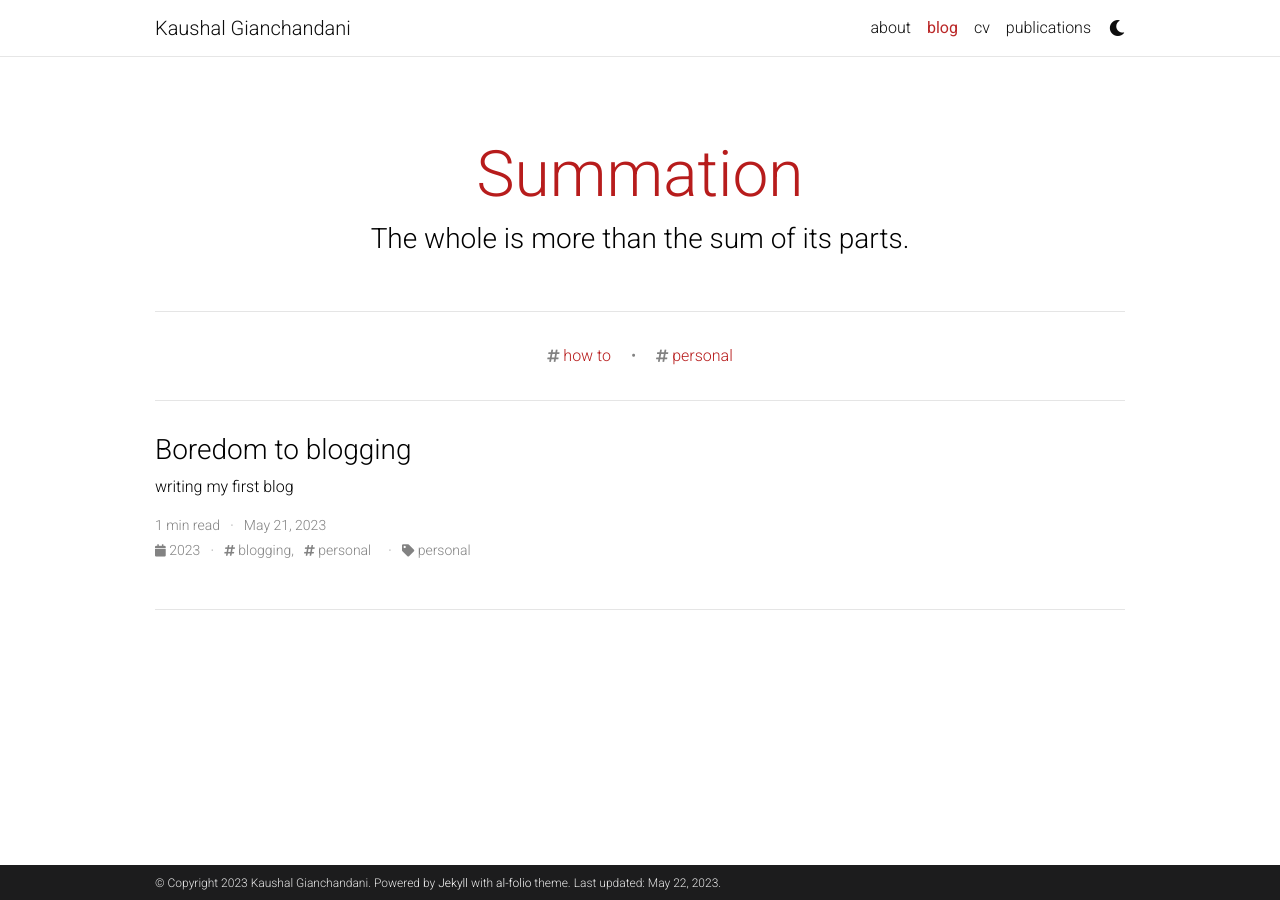
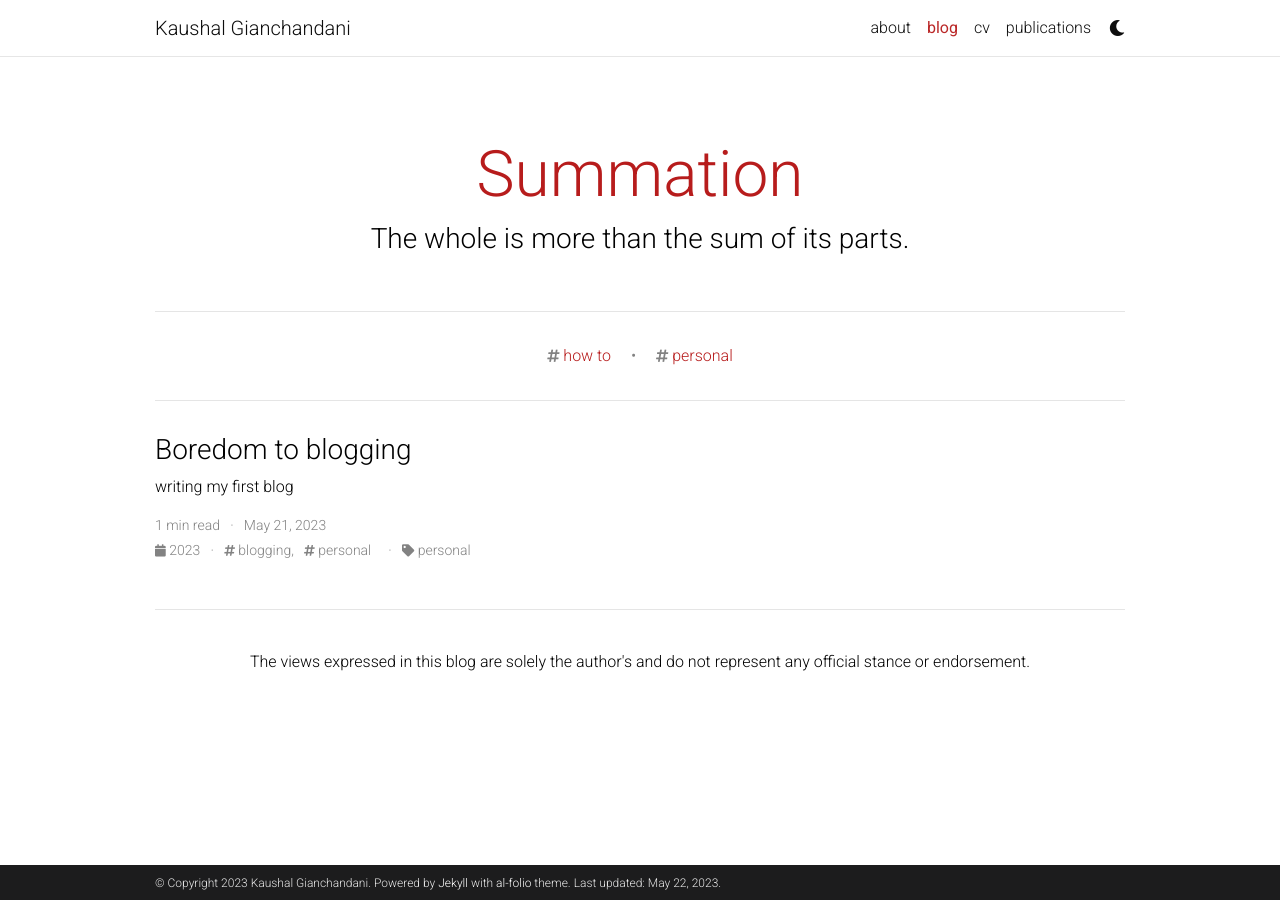
Before and after one commit to kaushalgianchandani/kaushalgianchandani.github.io, a Jekyll site: the page built from blog/index.html, in a window 1280 px wide. Built offline with Jekyll 4.4.1, drawn with Linux system fonts in a browser that asks for light colours; the list of posts is cut into pages by our own code; comment, search, counter and statistics services are not loaded; a style sheet for code colours, icons or effects is not loaded.

Commit message:
added disclaimer to blog/index.html

```diff
--- a/blog/index.html
+++ b/blog/index.html
@@ -112,5 +112,5 @@ pagination:
   </ul>
 
   {% include pagination.html %}
-
+  <p><center>The views expressed in this blog are solely the author's and do not represent any official stance or endorsement.</center></p>
 </div>
```
